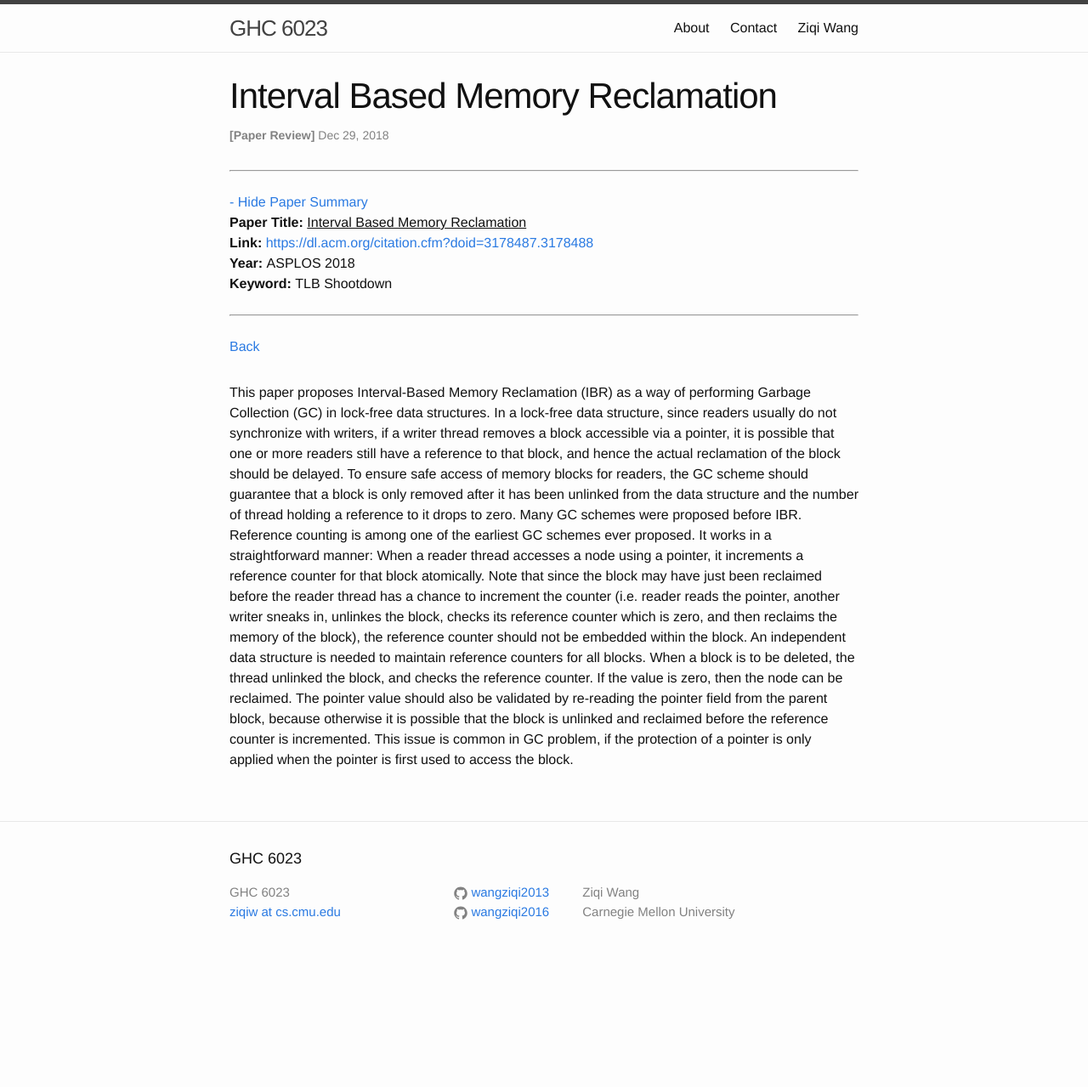
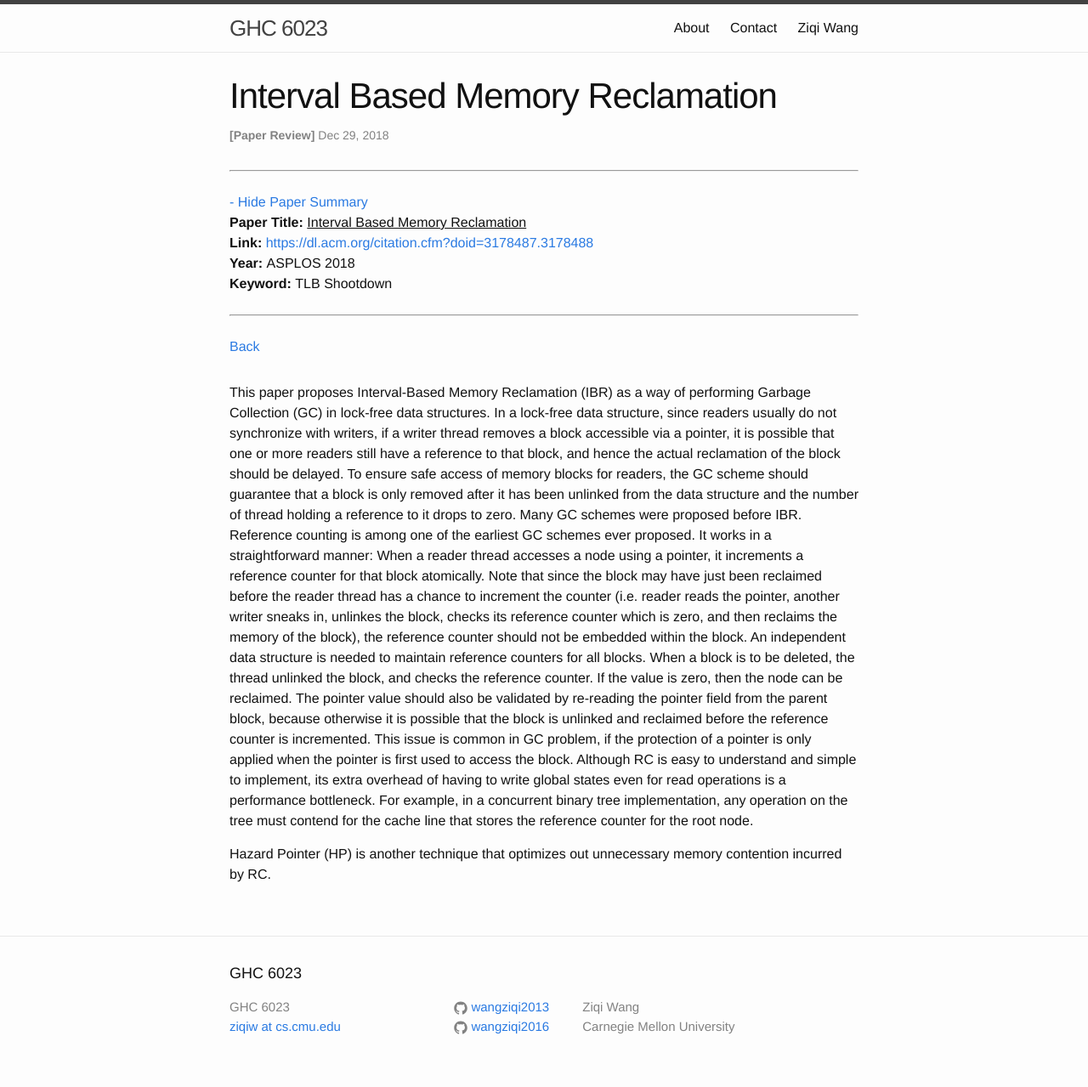
Before and after one commit to wangziqi2013/wangziqi2013.github.io, a Jekyll site: the page built from _posts/2018-12-28-Interval-Based-Memory-Reclamation.markdown, in a window 1280 px wide. Shown: the whole page at 85% size. Built offline with Jekyll 4.4.1, drawn with Linux system fonts in a browser that asks for light colours; before the commit the page ends 1144 px from its top, so only the background shows below that.

Commit message:
Finish RC

```diff
--- a/_posts/2018-12-28-Interval-Based-Memory-Reclamation.markdown
+++ b/_posts/2018-12-28-Interval-Based-Memory-Reclamation.markdown
@@ -29,3 +29,8 @@ unlinked the block, and checks the reference counter. If the value is zero, then
 The pointer value should also be validated by re-reading the pointer field from the parent block, because otherwise
 it is possible that the block is unlinked and reclaimed before the reference counter is incremented. This issue is common
 in GC problem, if the protection of a pointer is only applied when the pointer is first used to access the block.
+Although RC is easy to understand and simple to implement, its extra overhead of having to write global states even for
+read operations is a performance bottleneck. For example, in a concurrent binary tree implementation, any operation
+on the tree must contend for the cache line that stores the reference counter for the root node.
+
+Hazard Pointer (HP) is another technique that optimizes out unnecessary memory contention incurred by RC.
```
